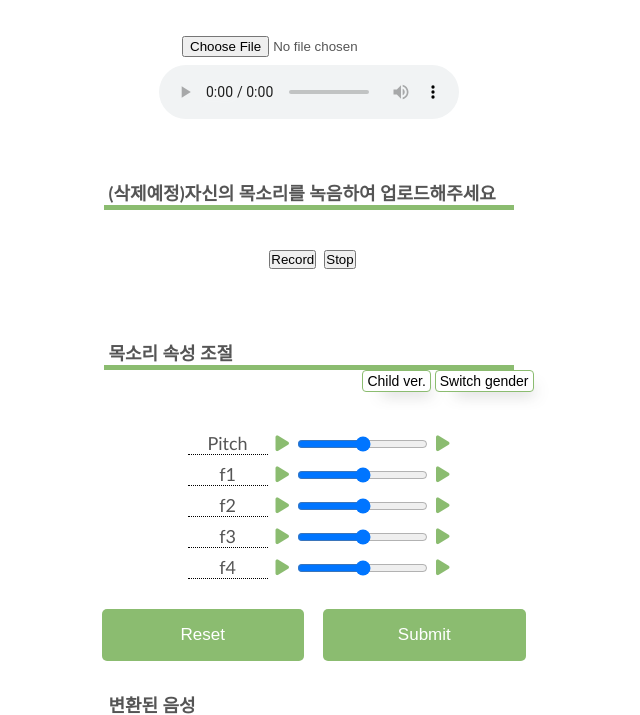
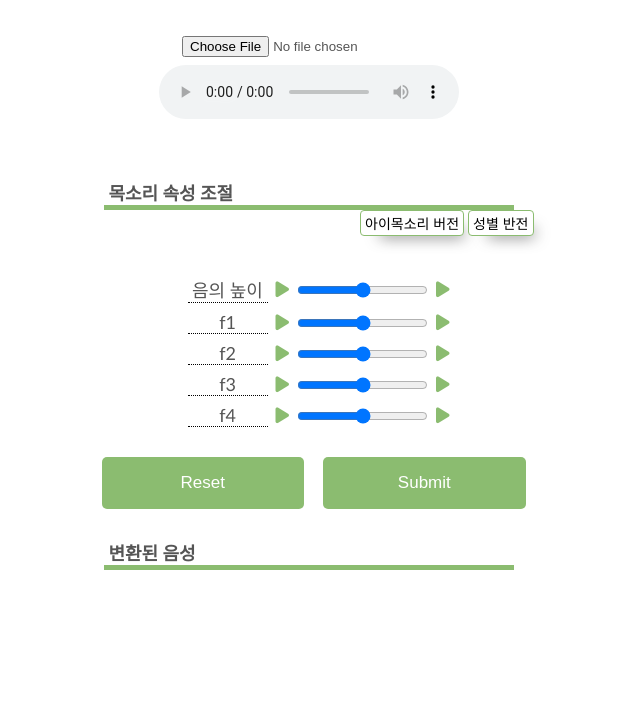
Before and after one commit to hyeonJeongByeon/VoiceConverterWeb2022, a Django app: page /case2/ in a window 1280 px wide. Shown: the part 180-895 px from the top of the page, without its empty margins (338-978 px from the left). After the commit the page ends 750 px from the top, so only its background shows below. Run offline with Django 3.2, Linux system fonts and the light colour scheme; some libraries are stand-ins or nearby versions.

Commit message:
third commit

```diff
--- a/templates/core/case1.html
+++ b/templates/core/case1.html
@@ -50,6 +50,7 @@
         </audio>
       </div>
 
+      <!--
       <h2>(삭제예정)본인의 목소리를 녹음해주세요</h2>
       <div id="record_voice">
         <div style="display: none;">
@@ -169,6 +170,7 @@
         </script>
         </div>
 
+      -->
       <h2>타겟 화자의 목소리를 업로드해주세요</h2>
       <div id="original_voice">
         <input type="file" accept="audio/*" capture id="upload-target-voice" />
--- a/templates/core/case2.html
+++ b/templates/core/case2.html
@@ -56,6 +56,7 @@
           </script>
         </audio>
       </div>
+      <!--
       <h2>(삭제예정)자신의 목소리를 녹음하여 업로드해주세요</h2>
       <h3></h3>
       <div id="record_voice">
@@ -187,19 +188,20 @@
             }
         </script>
         </div>
+        -->
 
       <h2> 목소리 속성 조절 </h2>
       <h3></h3>
       <div class="subbtn-container">
-        <button type="button" id="switch-gender-btn"> Switch gender </button>
-        <button type="button" id="switch-child-btn"> Child ver. </button>
+        <button type="button" id="switch-gender-btn"> 성별 반전 </button>
+        <button type="button" id="switch-child-btn"> 아이목소리 버전 </button>
       </div>
 
       <div id="slider_div">
         <form >
             <div class="adjust-voice">
                 <div class="adjust-voice-row">
-                    <div class="tooltip" >Pitch
+                    <div class="tooltip" >음의 높이
                         <span class="tooltiptext">the degree of highness or lowness of a tone</span>
                     </div>
                     <a id="play-pause-button" class="fa fa-play"></a>
```
